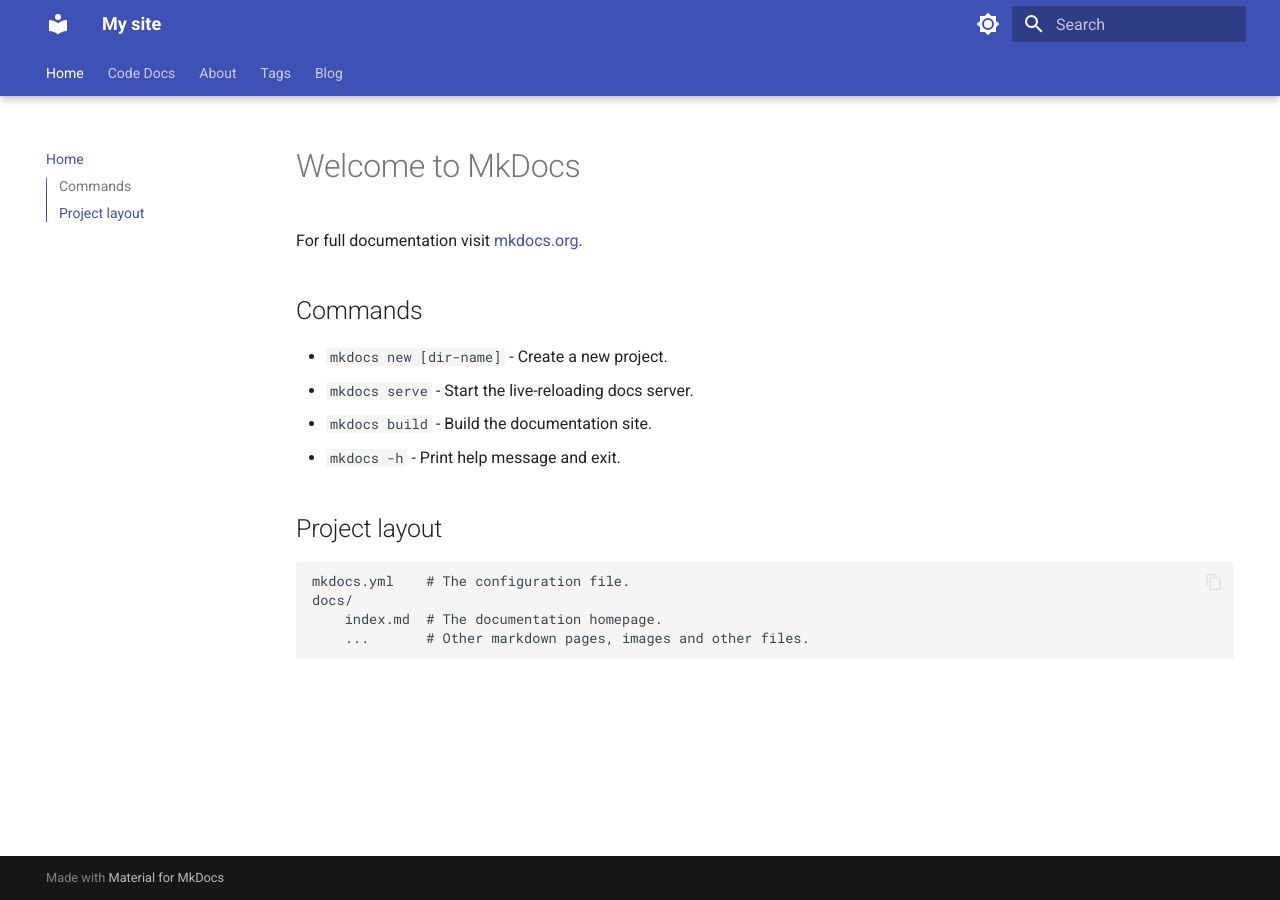
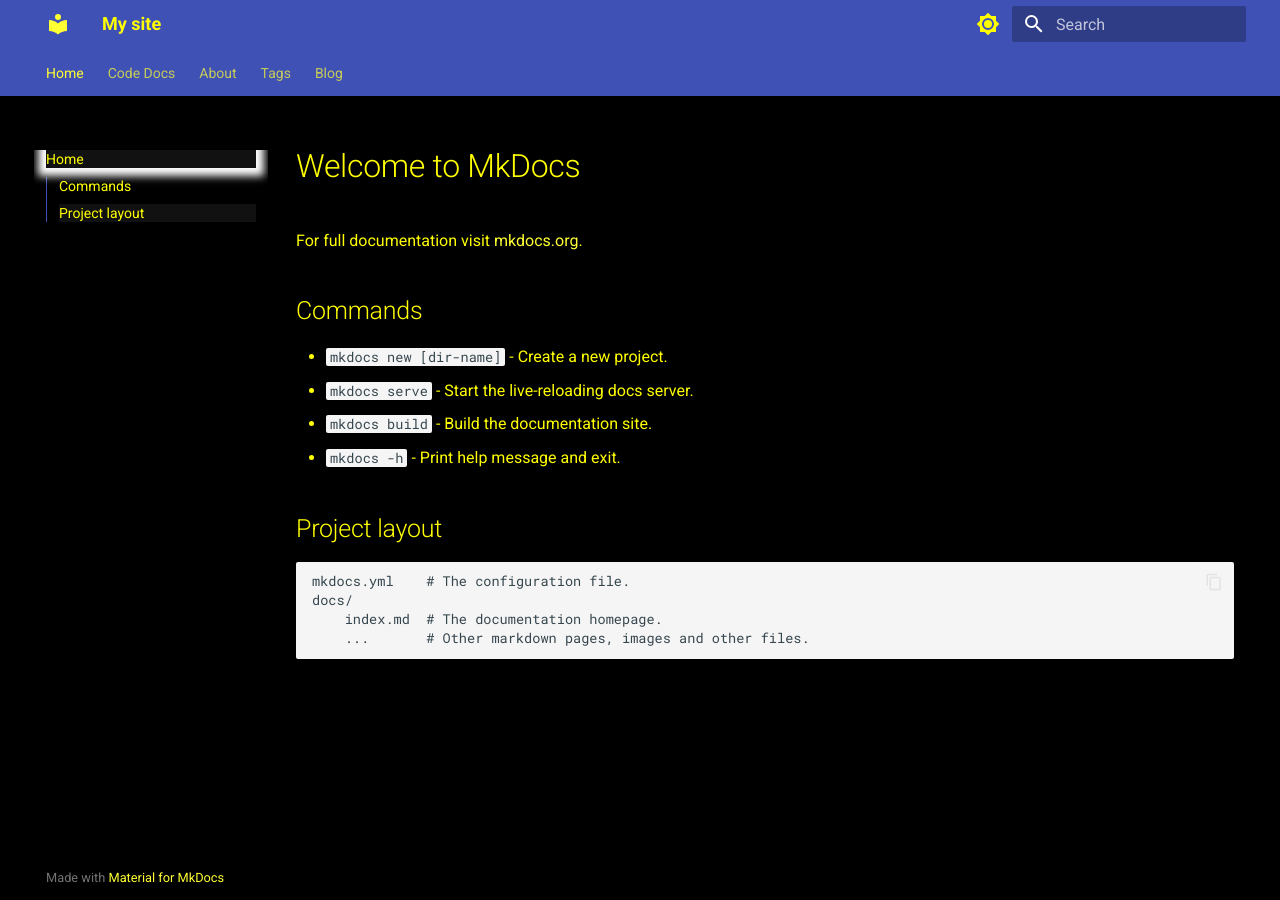
Before and after one commit to qniutilio/artgallery, an MkDocs documentation site: the page built from docs/index.md, in a window 1280 px wide. Built offline with MkDocs 1.6.1 and Material for MkDocs 9.7.7, drawn with Linux system fonts in a browser that asks for light colours.

Commit message:
cambiato tema

```diff
--- /dev/null
+++ b/docs/overrides/extra.css
@@ -0,0 +1,21 @@
+/* Sfondo nero ovunque */
+body, .md-content, .md-main, .md-container, .md-content__inner {
+    background-color: #000000 !important;
+  }
+
+  /* Testo giallo fluo */
+  body, .md-typeset, .md-typeset h1, .md-typeset h2, .md-typeset h3,
+  .md-nav__link, .md-nav__title, .md-footer, .md-header, .md-tabs {
+    color: #ffff00 !important;
+  }
+
+  /* Colore dei link */
+  a {
+    color: #ffff33 !important;
+  }
+
+  /* Titoli e nav attivi */
+  .md-nav__link--active, .md-nav__link:focus, .md-nav__link:hover {
+    color: #ffff00 !important;
+    background-color: #111 !important;
+  }
--- a/mkdocs.yml
+++ b/mkdocs.yml
@@ -36,6 +36,9 @@ plugins:
   - tags
 
   - blog
+extra_css:
+  - overrides/extra.css
+
 
 markdown_extensions:
   - pymdownx.highlight:
```
